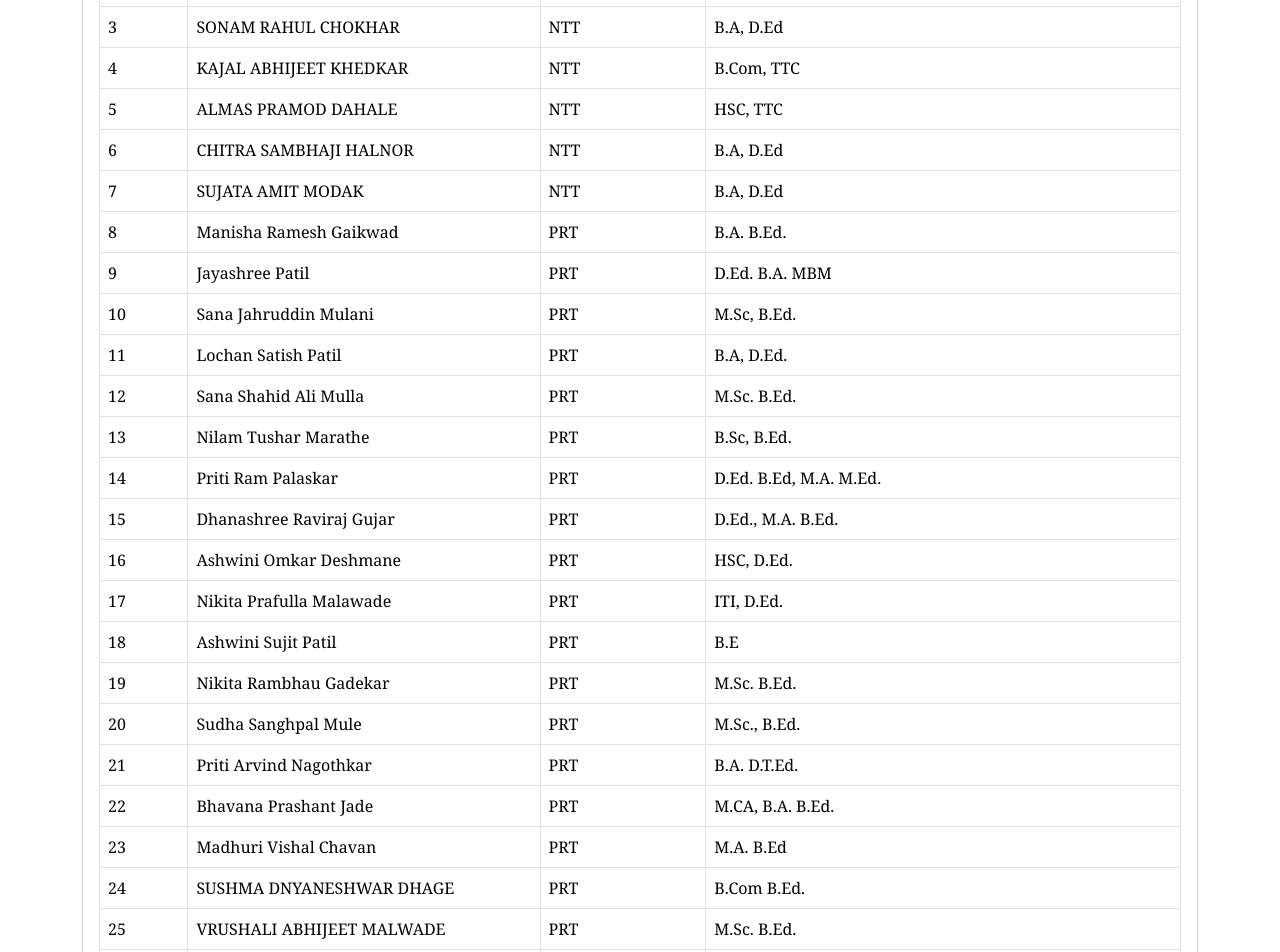
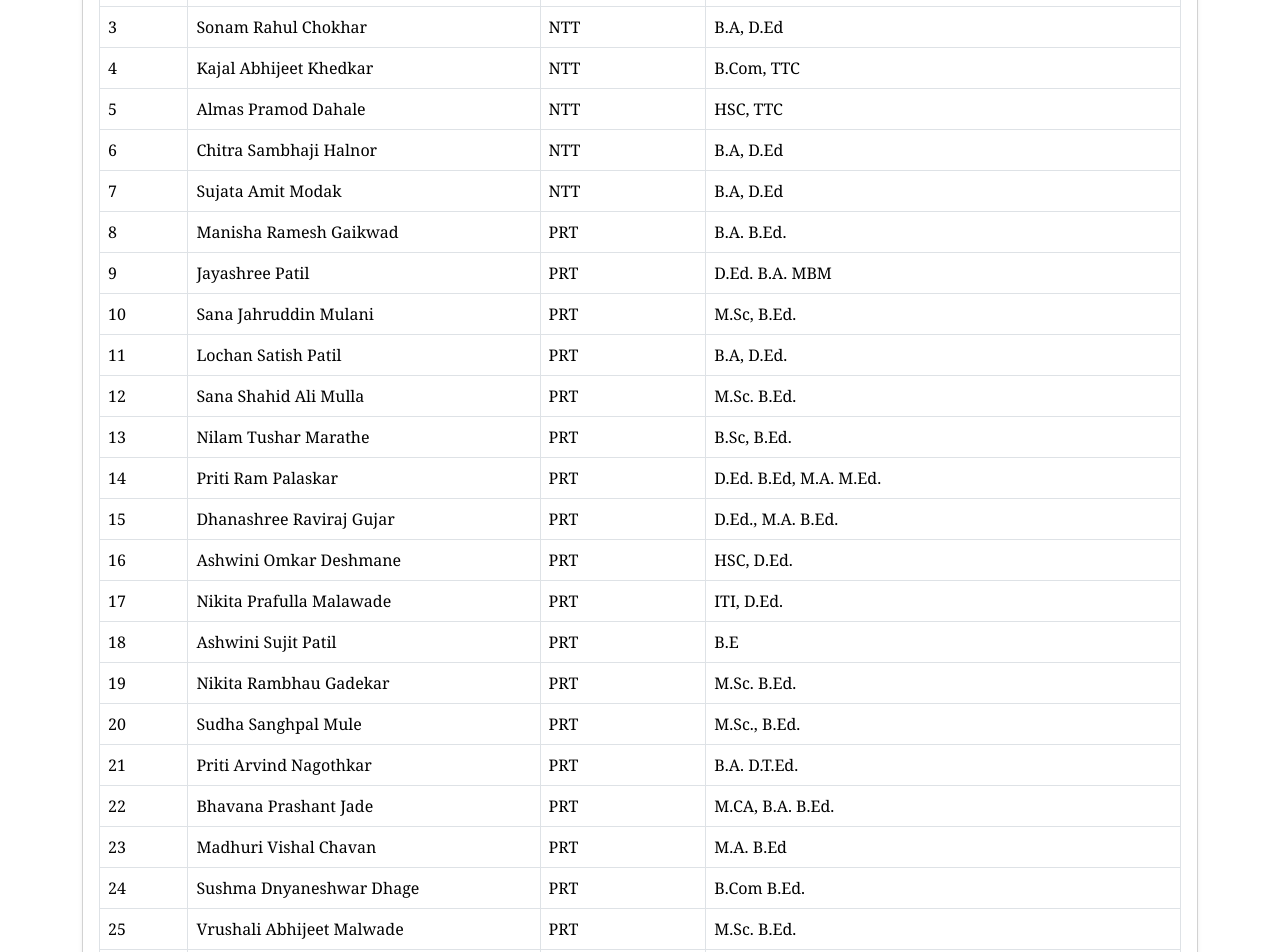
Before and after one commit to Mansizite/apexSchool, a Next.js app: page /mpd in a window 1280 px wide. Shown: the part 3160-4112 px from the top of the page. Built offline with nearby package versions, Linux system fonts and the light colour scheme.

Commit message:
Initial commit

```diff
--- a/src/app/mpd/page.tsx
+++ b/src/app/mpd/page.tsx
@@ -176,11 +176,11 @@ const MpdPage = () => {
         <tbody>
           <tr><td>1</td><td>Manasi Paramdeep Singh Gill</td><td>Principal</td><td>M.Sc. M.Ed. DSM</td></tr>
           <tr><td>2</td><td>Leena Ghrushneshwar Tugade</td><td>Vice Principal</td><td>B.Sc. B.Ed.</td></tr>
-          <tr><td>3</td><td>SONAM RAHUL CHOKHAR</td><td>NTT</td><td>B.A, D.Ed</td></tr>
-          <tr><td>4</td><td>KAJAL ABHIJEET KHEDKAR</td><td>NTT</td><td>B.Com, TTC</td></tr>
-          <tr><td>5</td><td>ALMAS PRAMOD DAHALE</td><td>NTT</td><td>HSC, TTC</td></tr>
-          <tr><td>6</td><td>CHITRA SAMBHAJI HALNOR</td><td>NTT</td><td>B.A, D.Ed</td></tr>
-          <tr><td>7</td><td>SUJATA AMIT MODAK</td><td>NTT</td><td>B.A, D.Ed</td></tr>
+          <tr><td>3</td><td>Sonam Rahul Chokhar</td><td>NTT</td><td>B.A, D.Ed</td></tr>
+          <tr><td>4</td><td>Kajal Abhijeet Khedkar</td><td>NTT</td><td>B.Com, TTC</td></tr>
+          <tr><td>5</td><td>Almas Pramod Dahale</td><td>NTT</td><td>HSC, TTC</td></tr>
+          <tr><td>6</td><td>Chitra Sambhaji Halnor</td><td>NTT</td><td>B.A, D.Ed</td></tr>
+          <tr><td>7</td><td>Sujata Amit Modak</td><td>NTT</td><td>B.A, D.Ed</td></tr>
           <tr><td>8</td><td>Manisha Ramesh Gaikwad</td><td>PRT</td><td>B.A. B.Ed.</td></tr>
           <tr><td>9</td><td>Jayashree Patil</td><td>PRT</td><td>D.Ed. B.A. MBM</td></tr>
           <tr><td>10</td><td>Sana Jahruddin Mulani</td><td>PRT</td><td>M.Sc, B.Ed.</td></tr>
@@ -197,9 +197,9 @@ const MpdPage = () => {
           <tr><td>21</td><td>Priti Arvind Nagothkar</td><td>PRT</td><td>B.A. D.T.Ed.</td></tr>
           <tr><td>22</td><td>Bhavana Prashant Jade</td><td>PRT</td><td>M.CA, B.A. B.Ed.</td></tr>
           <tr><td>23</td><td>Madhuri Vishal Chavan</td><td>PRT</td><td>M.A. B.Ed</td></tr>
-          <tr><td>24</td><td>SUSHMA DNYANESHWAR DHAGE</td><td>PRT</td><td>B.Com B.Ed.</td></tr>
-          <tr><td>25</td><td>VRUSHALI ABHIJEET MALWADE</td><td>PRT</td><td>M.Sc. B.Ed.</td></tr>
-          <tr><td>26</td><td>GAURI SUNIL BHALEKAR</td><td>PRT</td><td>M.Sc. B.Ed.</td></tr>
+          <tr><td>24</td><td>Sushma Dnyaneshwar Dhage</td><td>PRT</td><td>B.Com B.Ed.</td></tr>
+          <tr><td>25</td><td>Vrushali Abhijeet Malwade</td><td>PRT</td><td>M.Sc. B.Ed.</td></tr>
+          <tr><td>26</td><td>Gauri Sunil Bhalekar</td><td>PRT</td><td>M.Sc. B.Ed.</td></tr>
           <tr><td>27</td><td>Pooja Uday Darekar</td><td>PRT</td><td>MCA</td></tr>
           <tr><td>28</td><td>Mohini Kaur Kirpal Singh Ladhad</td><td>PRT</td><td>B.A, D.Ed.</td></tr>
           <tr><td>29</td><td>Sunita Bharat Dalve</td><td>PRT</td><td>B.Sc.</td></tr>
```
